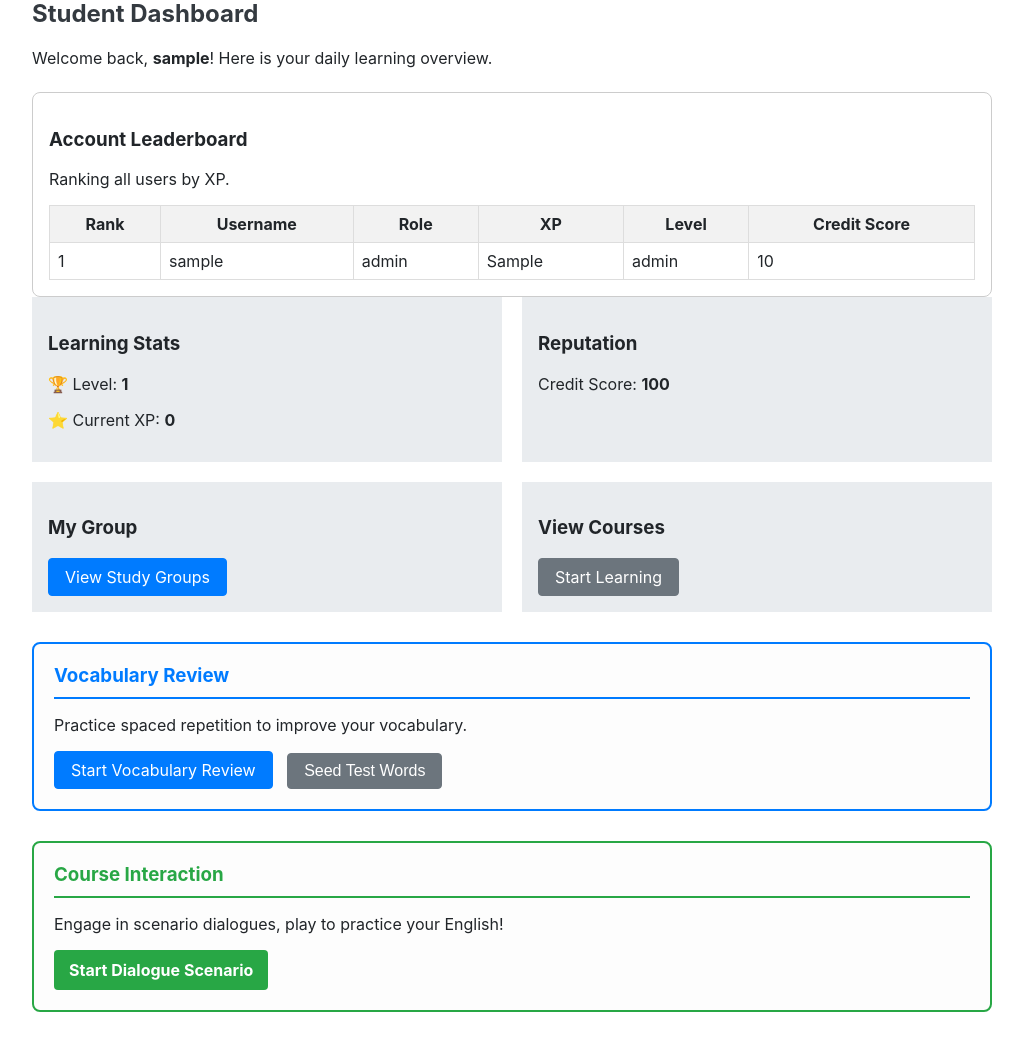
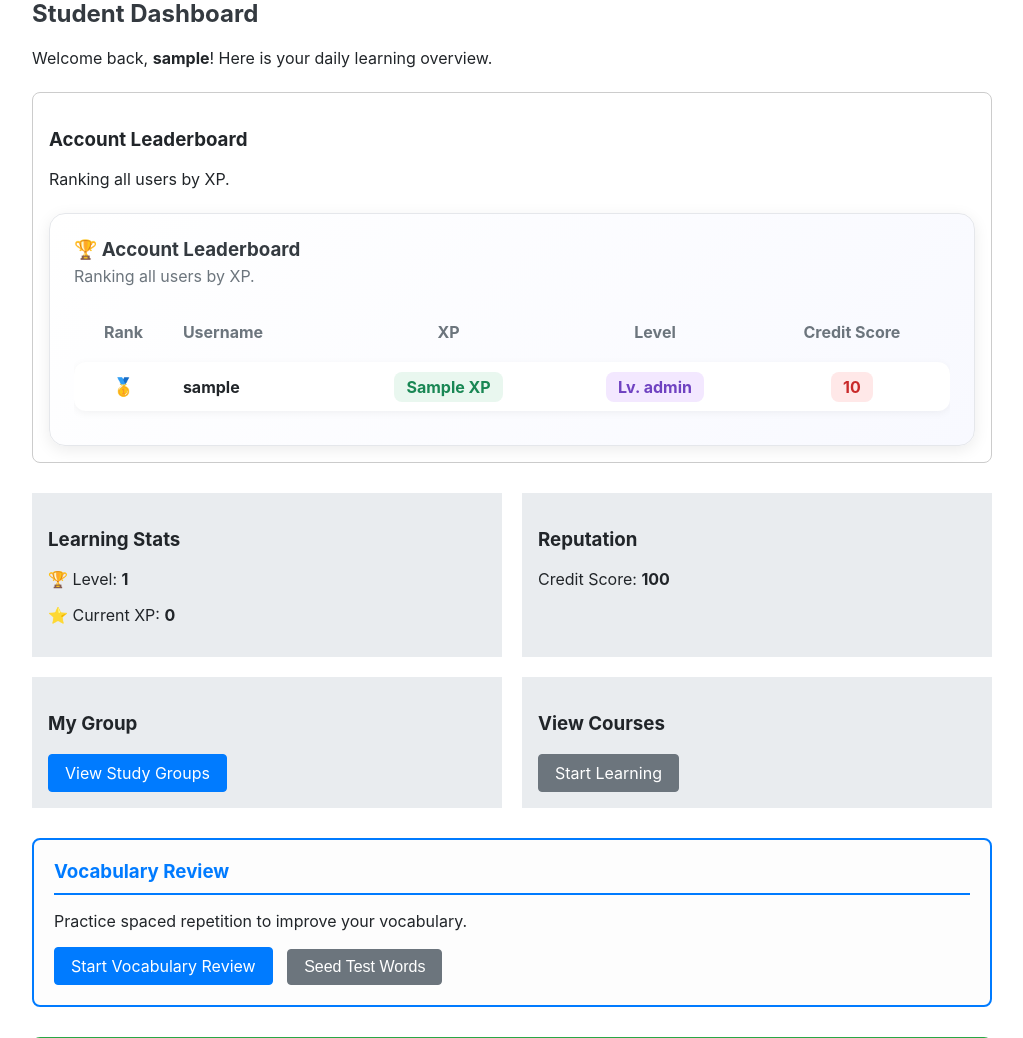
Before and after one commit to PeiHsiuLu/oop_teachingsystem, a Flask app: template app/templates/student_dashboard.html in a window 1280 px wide. Shown: the part 141-1179 px from the top of the page, without its empty margins (128-1151 px from the left). Run offline with Flask 3, Linux system fonts and the light colour scheme; the visitor is signed in with stand-in values (Sample User, id 1); the template is opened without the code that fills it: most values are stand-ins (such as "Sample title", 1, 10 or a date in 2020); parts of the project's set-up code (start-up, migrations or seed data) failed here and were passed over.

Commit message:
student leader board

```diff
--- a/app/templates/student_dashboard.html
+++ b/app/templates/student_dashboard.html
@@ -10,34 +10,149 @@
     <p>Ranking all users by XP.</p>
 
     {% if user_leaderboard %}
-        <table style="width: 100%; border-collapse: collapse;">
-            <tr style="background-color: #f2f2f2;">
-                <th style="padding: 8px; border: 1px solid #ddd;">Rank</th>
-                <th style="padding: 8px; border: 1px solid #ddd;">Username</th>
-                <th style="padding: 8px; border: 1px solid #ddd;">Role</th>
-                <th style="padding: 8px; border: 1px solid #ddd;">XP</th>
-                <th style="padding: 8px; border: 1px solid #ddd;">Level</th>
-                <th style="padding: 8px; border: 1px solid #ddd;">Credit Score</th>
-            </tr>
+    <div style="
+    margin-top: 1.5rem;
+    padding: 1.5rem;
+    border-radius: 16px;
+    background: linear-gradient(135deg, #ffffff, #f8f9ff);
+    box-shadow: 0 4px 16px rgba(0,0,0,0.08);
+    border: 1px solid #e5e7eb;
+">
+    <div style="display: flex; justify-content: space-between; align-items: center; margin-bottom: 1rem;">
+        <div>
+            <h3 style="margin: 0; color: #343a40;">🏆 Account Leaderboard</h3>
+            <p style="margin: 0.3rem 0 0; color: #6c757d;">
+                Ranking all users by XP.
+            </p>
+        </div>
+    </div>
 
-            {% for item in user_leaderboard %}
-                <tr {% if item.username == current_user.username %}style="background-color: #fff3cd;"{% endif %}>
-                    <td style="padding: 8px; border: 1px solid #ddd;">{{ loop.index }}</td>
-                    <td style="padding: 8px; border: 1px solid #ddd;">{{ item.username }}</td>
-                    <td style="padding: 8px; border: 1px solid #ddd;">{{ item.role }}</td>
-                    <td style="padding: 8px; border: 1px solid #ddd;">{{ item.xp }}</td>
-                    <td style="padding: 8px; border: 1px solid #ddd;">{{ item.level }}</td>
-                    <td style="padding: 8px; border: 1px solid #ddd;">{{ item.credit_score }}</td>
-                </tr>
-            {% endfor %}
-        </table>
+    {% if user_leaderboard %}
+        <div style="overflow-x: auto;">
+            <table style="
+                width: 100%;
+                border-collapse: separate;
+                border-spacing: 0 10px;
+            ">
+                <thead>
+                    <tr>
+                        <th style="padding: 10px; text-align: center; color: #6c757d;">Rank</th>
+                        <th style="padding: 10px; text-align: left; color: #6c757d;">Username</th>
+                        <th style="padding: 10px; text-align: center; color: #6c757d;">XP</th>
+                        <th style="padding: 10px; text-align: center; color: #6c757d;">Level</th>
+                        <th style="padding: 10px; text-align: center; color: #6c757d;">Credit Score</th>
+                    </tr>
+                </thead>
+
+                <tbody>
+                    {% for item in user_leaderboard %}
+                        {% set is_current = item.username == current_user.username %}
+
+                        <tr style="
+                            background-color: {% if is_current %}#fff3cd{% else %}#ffffff{% endif %};
+                            box-shadow: 0 2px 8px rgba(0,0,0,0.05);
+                            border-radius: 12px;
+                        ">
+                            <td style="
+                                padding: 14px 10px;
+                                text-align: center;
+                                border-top-left-radius: 12px;
+                                border-bottom-left-radius: 12px;
+                                font-weight: bold;
+                                font-size: 1.1rem;
+                            ">
+                                {% if loop.index == 1 %}
+                                    🥇
+                                {% elif loop.index == 2 %}
+                                    🥈
+                                {% elif loop.index == 3 %}
+                                    🥉
+                                {% else %}
+                                    #{{ loop.index }}
+                                {% endif %}
+                            </td>
+
+                            <td style="padding: 14px 10px; text-align: left;">
+                                <strong style="color: #212529;">{{ item.username }}</strong>
+                                {% if is_current %}
+                                    <span style="
+                                        margin-left: 8px;
+                                        padding: 3px 8px;
+                                        border-radius: 999px;
+                                        background-color: #ffc107;
+                                        color: #212529;
+                                        font-size: 0.75rem;
+                                        font-weight: bold;
+                                    ">
+                                        You
+                                    </span>
+                                {% endif %}
+                            </td>
+
+                            <td style="padding: 14px 10px; text-align: center;">
+                                <span style="
+                                    padding: 5px 12px;
+                                    border-radius: 8px;
+                                    background-color: #e9f7ef;
+                                    color: #198754;
+                                    font-weight: bold;
+                                ">
+                                    {{ item.xp }} XP
+                                </span>
+                            </td>
+
+                            <td style="padding: 14px 10px; text-align: center;">
+                                <span style="
+                                    padding: 5px 12px;
+                                    border-radius: 8px;
+                                    background-color: #f3e8ff;
+                                    color: #6f42c1;
+                                    font-weight: bold;
+                                ">
+                                    Lv. {{ item.level }}
+                                </span>
+                            </td>
+
+                            <td style="
+                                padding: 14px 10px;
+                                text-align: center;
+                                border-top-right-radius: 12px;
+                                border-bottom-right-radius: 12px;
+                            ">
+                                <span style="
+                                    padding: 5px 12px;
+                                    border-radius: 8px;
+                                    background-color: {% if item.credit_score >= 80 %}#e9f7ef{% elif item.credit_score >= 50 %}#fff3cd{% else %}#ffe8e8{% endif %};
+                                    color: {% if item.credit_score >= 80 %}#198754{% elif item.credit_score >= 50 %}#856404{% else %}#c92a2a{% endif %};
+                                    font-weight: bold;
+                                ">
+                                    {{ item.credit_score }}
+                                </span>
+                            </td>
+                        </tr>
+                    {% endfor %}
+                </tbody>
+            </table>
+        </div>
+    {% else %}
+        <div style="
+            padding: 1rem;
+            border-radius: 12px;
+            background-color: #f8f9fa;
+            color: #6c757d;
+            text-align: center;
+        ">
+            No users found.
+        </div>
+    {% endif %}
+</div>
     {% else %}
         <p>No users found.</p>
     {% endif %}
 </div>
 
 <!-- Dashboard Grid -->
-<div class="dashboard-grid" style="display: grid; grid-template-columns: 1fr 1fr; gap: 20px; margin-bottom: 30px;">
+<div class="dashboard-grid" style="display: grid; grid-template-columns: 1fr 1fr; gap: 20px; margin-bottom: 30px;margin-top: 30px;">
     <div class="card" style="padding: 1rem; background: #e9ecef;">
         <h3>Learning Stats</h3>
         <p>🏆 Level: <strong>{{ current_user.level | default(1) }}</strong></p>
```
Also changed, not shown: app/routes/course.py (+9 -2 lines), app/services/leaderboard_service.py (+18 -6 lines).
